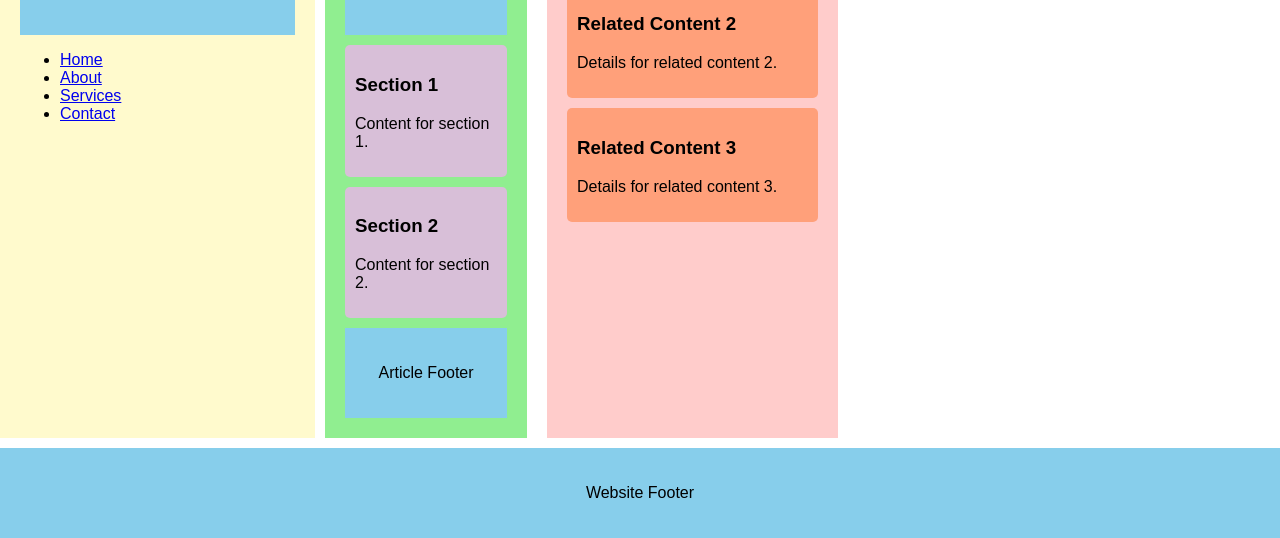
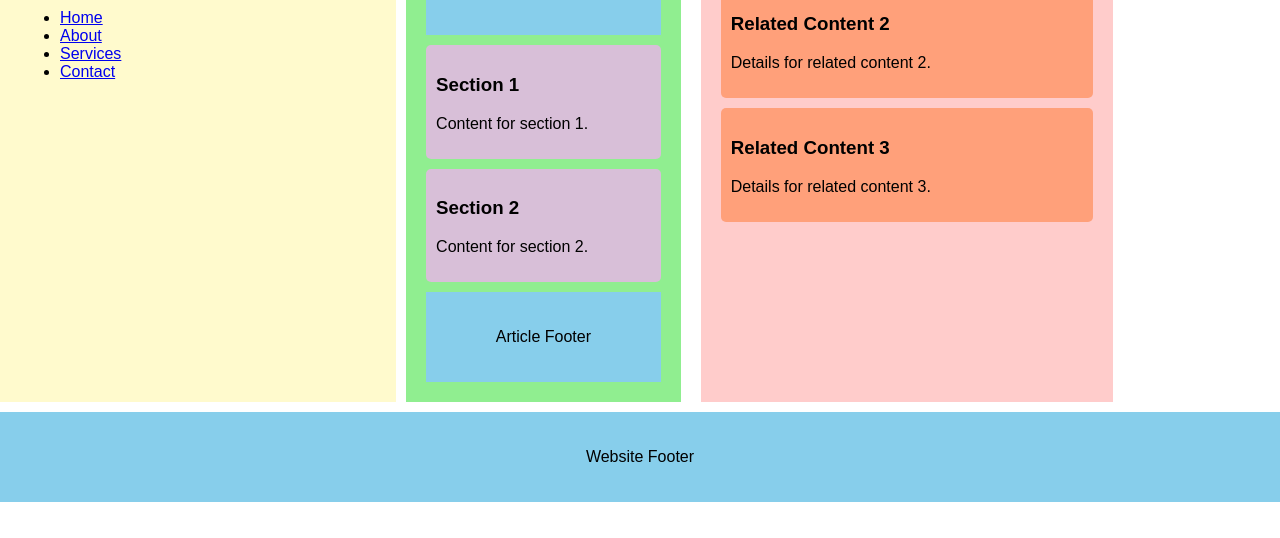
Before and after one commit to jtan21at/Week-1-Create-a-semantic-HTML5-structure, a plain HTML site: page index.htm in a window 1280 px wide. Shown: the part 338-876 px from the top of the page. After the commit the page ends 840 px from the top, so only its background shows below. Drawn offline with Linux system fonts and the light colour scheme.

Commit message:
Update styles.css

```diff
--- a/styles.css
+++ b/styles.css
@@ -1,7 +1,7 @@
 body {
     display: grid;
     grid-template-rows: auto 1fr auto;
-    grid-template-columns: 1fr 2fr 1fr;
+    grid-template-columns: auto 1fr auto;
     gap: 10px;
     margin: 0;
     font-family: Arial, sans-serif;
```
